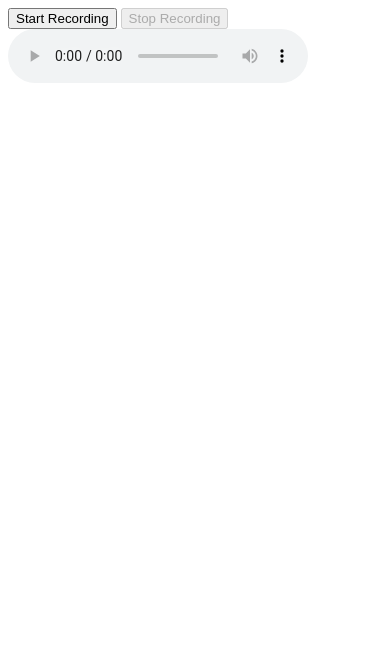
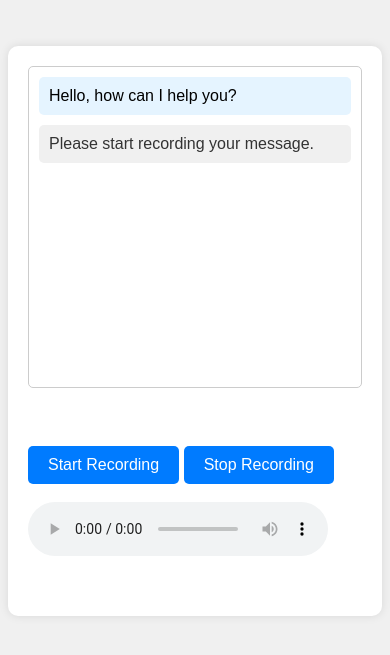
Before and after one commit to mazo-ali/voiceAya, a Flask app: page / in a window 390 px wide. Shown: the top 655 px of the page. Run offline with Flask 3, Linux system fonts and the light colour scheme.

Commit message:
Update microphone.html

```diff
--- a/templates/microphone.html
+++ b/templates/microphone.html
@@ -3,13 +3,90 @@
 <head>
 <meta charset="UTF-8">
 <meta name="viewport" content="width=device-width, initial-scale=1.0">
-<title>Audio Recorder</title>
+<title>Chatbot</title>
+<style>
+body {
+    font-family: Arial, sans-serif;
+    background-color: #f0f0f0;
+}
+
+.container {
+    max-width: 600px;
+    margin: 20px auto;
+    padding: 20px;
+    background-color: #fff;
+    border-radius: 10px;
+    box-shadow: 0 0 10px rgba(0, 0, 0, 0.1);
+}
+
+.chat {
+    padding: 10px;
+    margin-bottom: 20px;
+    overflow-y: auto;
+    height: 300px; /* Adjust height as needed */
+    border: 1px solid #ccc;
+    border-radius: 5px;
+}
+
+.user-message {
+    background-color: #e5f4ff;
+    color: #000;
+    margin-bottom: 10px;
+    padding: 10px;
+    border-radius: 5px;
+}
+
+.system-message {
+    background-color: #f0f0f0;
+    color: #333;
+    margin-bottom: 10px;
+    padding: 10px;
+    border-radius: 5px;
+}
+
+#audioControls {
+    margin-top: 20px;
+}
+
+#startRecording, #stopRecording {
+    background-color: #007bff;
+    color: #fff;
+    border: none;
+    padding: 10px 20px;
+    font-size: 16px;
+    border-radius: 5px;
+    cursor: pointer;
+    transition: background-color 0.3s ease;
+}
+
+#startRecording:hover, #stopRecording:hover {
+    background-color: #0056b3;
+}
+</style>
 </head>
 <body>
-<button id="startRecording">Start Recording</button>
-<button id="stopRecording" disabled>Stop Recording</button>
-<audio id="recordedAudio" controls></audio>
+  </br>
+<div class="container">
+    <div class="chat" id="chatDisplay">
+        <div class="user-message">Hello, how can I help you?</div>
+        <div class="system-message">Please start recording your message.</div>
+
+    </div>
+    </br>
+    <div id="audioControls">
+        <button id="startRecording">Start Recording</button>
+        <button id="stopRecording" disabled>Stop Recording</button>
+        </br>
+        </br>
+        <audio id="recordedAudio" controls></audio>
+        </br>
+        </br>
+    </div>
+    </br>
+</div>
+
 <script>
+    // Variables globales
 const startRecordingButton = document.getElementById('startRecording');
 const stopRecordingButton = document.getElementById('stopRecording');
 const recordedAudioElement = document.getElementById('recordedAudio');
@@ -20,6 +97,7 @@ let chunks = [];
 startRecordingButton.addEventListener('click', startRecording);
 stopRecordingButton.addEventListener('click', stopRecording);
 
+// Fonction pour démarrer l'enregistrement audio
 function startRecording() {
     navigator.mediaDevices.getUserMedia({ audio: true })
         .then(function(stream) {
@@ -31,7 +109,7 @@ function startRecording() {
                 const blob = new Blob(chunks, { 'type' : 'audio/wav' });
                 const url = URL.createObjectURL(blob);
                 recordedAudioElement.src = url;
-                downloadRecordedAudio(blob); // Call function to download recorded audio
+                addVoiceMessage(blob); // Ajouter le message vocal au chat
             };
             mediaRecorder.start();
             startRecordingButton.disabled = true;
@@ -42,6 +120,7 @@ function startRecording() {
         });
 }
 
+// Fonction pour arrêter l'enregistrement audio
 function stopRecording() {
     if (mediaRecorder && mediaRecorder.state !== 'inactive') {
         mediaRecorder.stop();
@@ -50,14 +129,27 @@ function stopRecording() {
     }
 }
 
-function downloadRecordedAudio(blob) {
-    const url = URL.createObjectURL(blob);
-    const a = document.createElement('a');
-    a.href = url;
-    a.download = 'record.wav';
-    a.click();
-    URL.revokeObjectURL(url);
+// Fonction pour ajouter un message vocal au chat
+function addVoiceMessage(audioBlob) {
+    const chatDisplay = document.getElementById('chatDisplay');
+
+    // Créer un nouvel élément audio
+    const audioElement = document.createElement('audio');
+    audioElement.controls = true;
+    audioElement.src = URL.createObjectURL(audioBlob);
+
+    // Créer un élément div pour le message vocal
+    const messageDiv = document.createElement('div');
+    messageDiv.className = 'user-message';
+    messageDiv.appendChild(audioElement);
+
+    // Ajouter le message vocal au chat
+    chatDisplay.appendChild(messageDiv);
+
+    // Faire défiler vers le bas pour afficher le nouveau message
+    chatDisplay.scrollTop = chatDisplay.scrollHeight;
 }
-</script>
+
+    </script>
 </body>
 </html>
```
